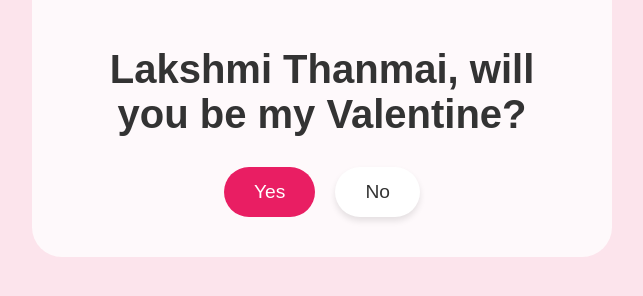
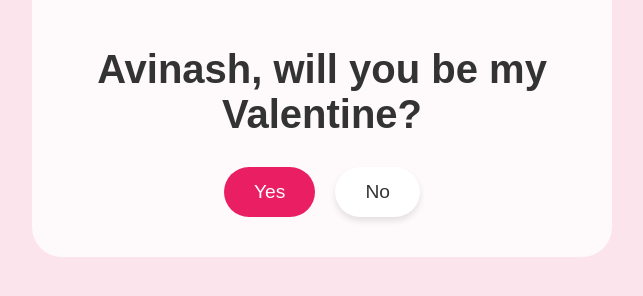
Before and after one commit to grandemounikaprasad-lang/Valentine-page, a plain HTML site: page index.html in a window 1280 px wide. Shown: the part 368-664 px from the top of the page, without its empty margins (318-961 px from the left). Drawn offline with Linux system fonts and the light colour scheme.

Commit message:
Change Valentine's question and image
Updated the Valentine's message and image in the HTML.

```diff
--- a/index.html
+++ b/index.html
@@ -88,7 +88,7 @@
     <div class="container" id="main-card">
         <div id="content-wrapper">
             <img id="display-image" src="https://media2.giphy.com/media/v1.Y2lkPTc5MGI3NjExazh3a3piZzdoYThkaTJpY3p4ZGJ3ajVlMDYzNmVldndmY3drZ3FsYSZlcD12MV9pbnRlcm5hbF9naWZfYnlfaWQmY3Q9Zw/VQRPENY0Tm2puBhvYz/giphy.gif" alt="cute cat">
-            <h1 id="question">Lakshmi Thanmai, will you be my Valentine?</h1>
+            <h1 id="question">Avinash, will you be my Valentine?</h1>
 
             <div class="buttons" id="button-group">
                 <button id="yes-btn">Yes</button>
@@ -129,4 +129,5 @@
         });
     </script>
 </body>
+
 </html>
```
